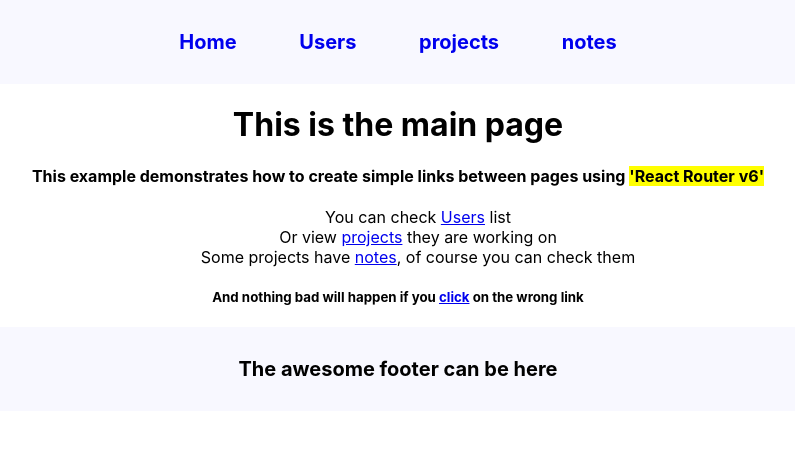
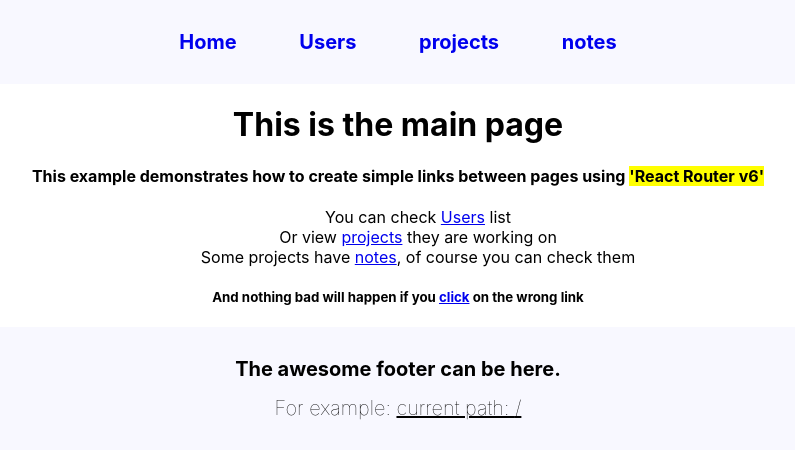
Before and after one commit to MyodsOnline/DRF_ToDo_notice, a React (Create React App) app in the folder frontend/: page / in a window 1280 px wide. Shown: the top 458 px of the page, without its empty margins (242-1037 px from the left). Built offline with nearby package versions, Linux system fonts and the light colour scheme; no server answers.

Commit message:
refactoring. I'm fu...ng tired.

```diff
--- a/frontend/src/App.js
+++ b/frontend/src/App.js
@@ -15,6 +15,7 @@
 
 import UserProjectList from './components/UserProject.js';
 import UserNoteList from './components/UserNotes.js';
+import ProjectNoteList from './components/ProjectNote.js';
 
 
 class App extends React.Component {
@@ -67,7 +68,7 @@
                     <Routes>
                         <Route path="/" element={<Home />} />
                         <Route path='/users' element={<UserList users={this.state.users}/>} />
-                        <Route path='/projects' element={<ProjectList projects={this.state.projects} />} />
+                        <Route path='/projects/*' element={<ProjectList projects={this.state.projects} notes={this.state.notes}/>} />
                         <Route path='/notes' element={<TodoList notes={this.state.notes} />} />
                         <Route path="*" element={<NotFound404 />} />
                     </Routes>
--- a/frontend/src/components/Footer.js
+++ b/frontend/src/components/Footer.js
@@ -1,7 +1,15 @@
 import React from 'react'
+import {useLocation} from 'react-router-dom'
 
-const FooterItem = () => (
-        <footer>The awesome footer can be here</footer>
-)
+
+const FooterItem = () => {
+    const {pathname} = useLocation();
+    return (
+        <footer>
+            The awesome footer can be here.
+            <span>For example: <u>current path: {pathname}</u></span>
+        </footer>
+    );
+}
 
 export default FooterItem;
--- a/frontend/src/components/Project.js
+++ b/frontend/src/components/Project.js
@@ -1,4 +1,5 @@
 import React from 'react'
+import {Link} from 'react-router-dom'
 
 
 const ProjectItem = ({project}) => {
@@ -7,6 +8,9 @@
             <td>{project.projectName}</td>
             <td><a href={project.repoLink} target="_blank">link</a></td>
             <td>{project.workers}</td>
+            <td>
+                <Link to={project.uid}>See</Link>
+            </td>
         </tr>
    )
 }
@@ -20,6 +24,7 @@
                     <th>Project name</th>
                     <th>Repository</th>
                     <th>Workers</th>
+                    <th>Notes</th>
                 </tr>
             </thead>
             <tbody>
--- /dev/null
+++ b/frontend/src/components/ProjectNote.js
@@ -0,0 +1,30 @@
+import React from 'react'
+import {useParams} from 'react-router-dom'
+
+const ProjectNoteItem = ({note}) => {
+    return (
+        <tr class='table_tr'>
+            <td>{note.text}</td>
+        </tr>
+    )
+}
+
+const ProjectNoteList = ({notes}) => {
+    let {uid} = useParams();
+    console.log('id', uid)
+
+    return (
+        <table>
+            <caption>User notes</caption>
+            <thead>
+                <tr>
+                    <th>Project name</th>
+                </tr>
+            </thead>
+            <tbody>
+            </tbody>
+        </table>
+    )
+}
+
+export default ProjectNoteList;
--- a/frontend/src/components/Todos.js
+++ b/frontend/src/components/Todos.js
@@ -2,13 +2,13 @@
 
 
 const TodoItem = ({note}) => {
-    let st = (note.isActive === true) ? 'yes' : 'no';
+    let status = (note.isActive === true) ? 'yes' : 'no';
     return (
         <tr className="table_tr">
             <td>{note.project.projectName}</td>
             <td>{note.text}</td>
             <td>{note.createdBy}</td>
-            <td>{st}</td>
+            <td>{status}</td>
         </tr>
     )
 }
--- a/frontend/src/index.css
+++ b/frontend/src/index.css
@@ -25,6 +25,15 @@
     list-style: none;
 }
 
+footer {
+    flex-direction: column;
+}
+
+footer span {
+    padding-top: 15px;
+    font-weight: 100;
+}
+
 nav {
     display: flex;
     width: 500px;
@@ -43,3 +52,9 @@
     margin: 30px auto;
     border: 1px solid;
 }
+
+caption {
+    padding-bottom: 10px;
+    font-size: 20px;
+    font-weight: 700;
+}
```
Also changed, not shown: 1 other file (tests, documents, lock files or other folders).
